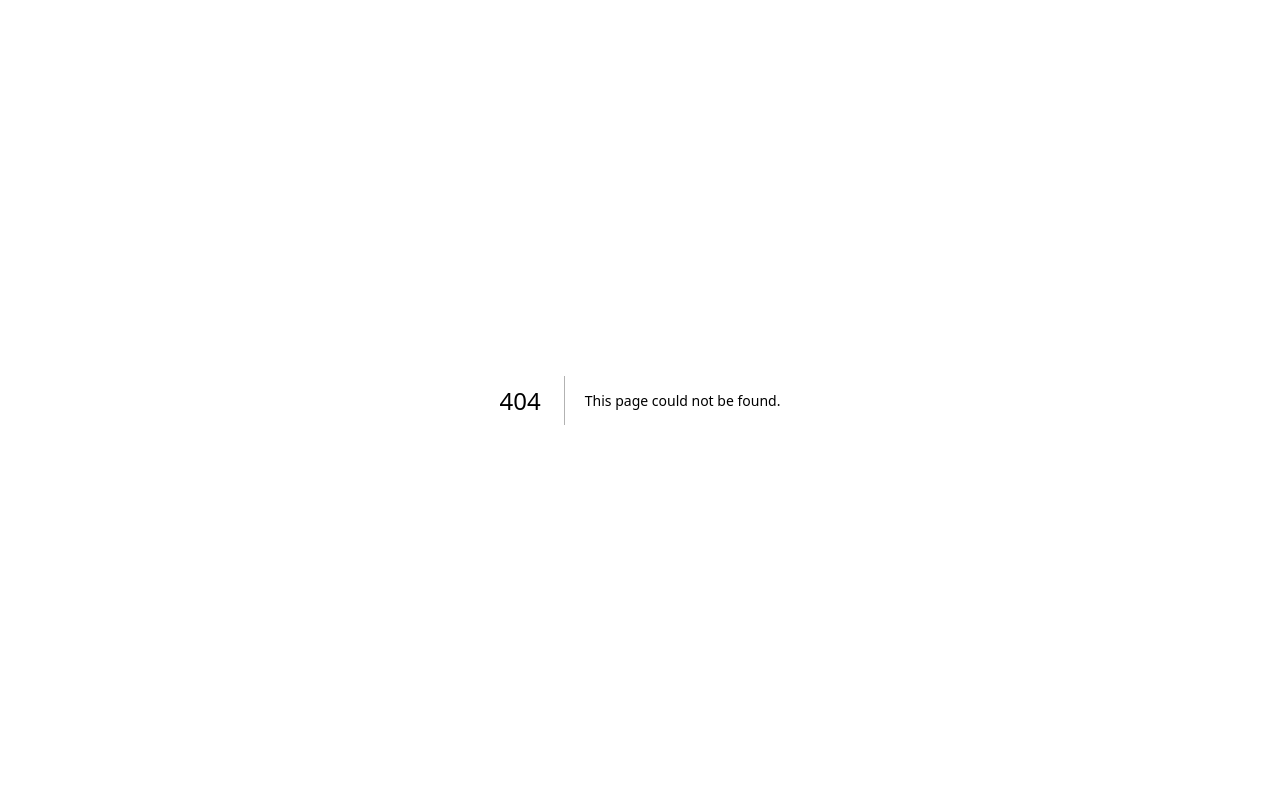
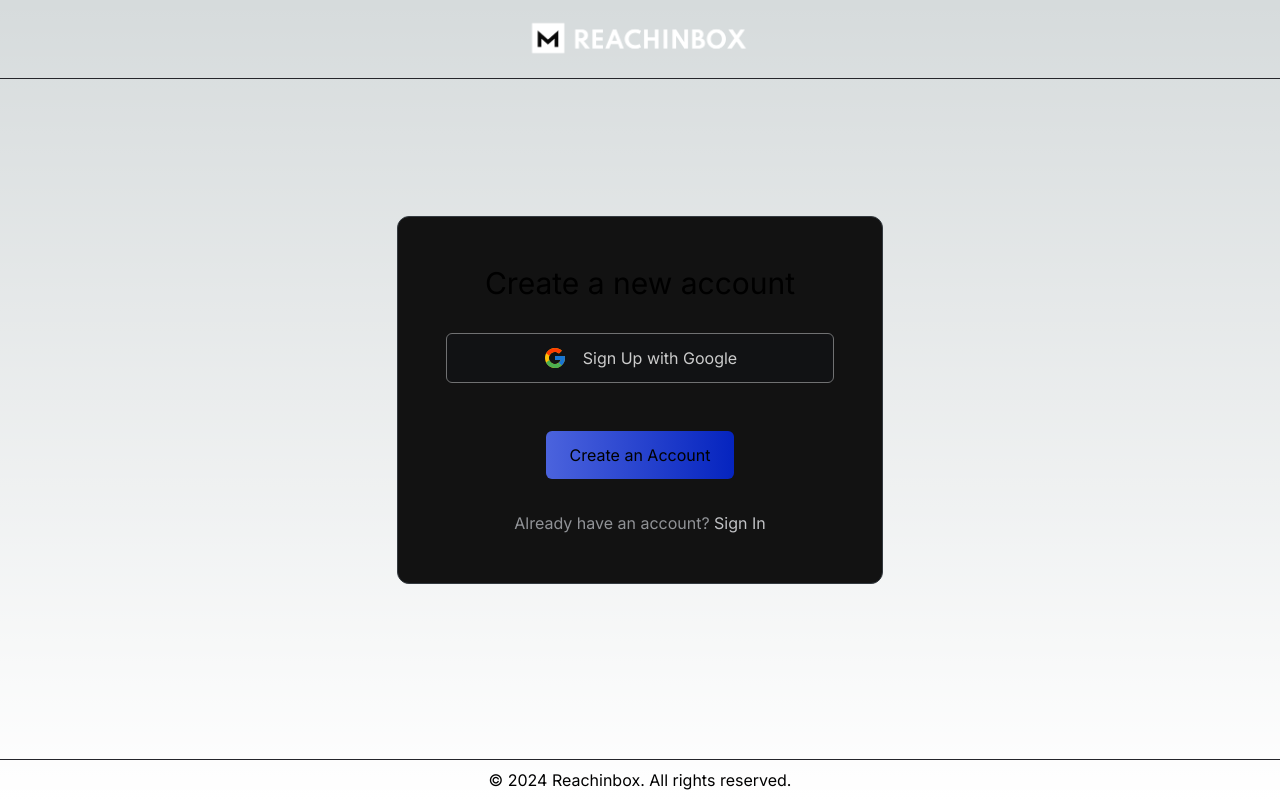
Before and after one commit to vanshajkataria/reachinbox-task, a Next.js app: page /login in a window 1280 px wide. Before the commit this address had no page. Built offline with nearby package versions, Linux system fonts and the light colour scheme.

Commit message:
Login Page Design Completed

```diff
--- /dev/null
+++ b/app/login/page.js
@@ -0,0 +1,61 @@
+import Image from "next/image";
+import React from "react";
+import logo from "@/assets/logo.png";
+
+export default function page() {
+  return (
+    <>
+      <nav className="w-full p-4 flex justify-center items-center border-b border-[#25262B] fixed top-0">
+        <Image src={logo} alt="ReachInbox Logo" width={250} />
+      </nav>
+      <main className="h-screen flex justify-center items-center">
+        <div className="grid grid-cols-1 gap-12 text-center bg-[#121212] p-12 rounded-xl border-[#343A40] border">
+          <div className="grid grid-cols-1 gap-8">
+            <div>
+              <h1 className="text-3xl">Create a new account</h1>
+            </div>
+            <div className="border border-[#707172] flex gap-4 px-24 py-3 rounded-md cursor-pointer bg-[#111214]">
+              <svg
+                xmlns="http://www.w3.org/2000/svg"
+                x="0px"
+                y="0px"
+                width="24"
+                height="24"
+                viewBox="0 0 48 48"
+              >
+                <path
+                  fill="#FFC107"
+                  d="M43.611,20.083H42V20H24v8h11.303c-1.649,4.657-6.08,8-11.303,8c-6.627,0-12-5.373-12-12c0-6.627,5.373-12,12-12c3.059,0,5.842,1.154,7.961,3.039l5.657-5.657C34.046,6.053,29.268,4,24,4C12.955,4,4,12.955,4,24c0,11.045,8.955,20,20,20c11.045,0,20-8.955,20-20C44,22.659,43.862,21.35,43.611,20.083z"
+                ></path>
+                <path
+                  fill="#FF3D00"
+                  d="M6.306,14.691l6.571,4.819C14.655,15.108,18.961,12,24,12c3.059,0,5.842,1.154,7.961,3.039l5.657-5.657C34.046,6.053,29.268,4,24,4C16.318,4,9.656,8.337,6.306,14.691z"
+                ></path>
+                <path
+                  fill="#4CAF50"
+                  d="M24,44c5.166,0,9.86-1.977,13.409-5.192l-6.19-5.238C29.211,35.091,26.715,36,24,36c-5.202,0-9.619-3.317-11.283-7.946l-6.522,5.025C9.505,39.556,16.227,44,24,44z"
+                ></path>
+                <path
+                  fill="#1976D2"
+                  d="M43.611,20.083H42V20H24v8h11.303c-0.792,2.237-2.231,4.166-4.087,5.571c0.001-0.001,0.002-0.001,0.003-0.002l6.19,5.238C36.971,39.205,44,34,44,24C44,22.659,43.862,21.35,43.611,20.083z"
+                ></path>
+              </svg>
+              <span className="text-[#CCCCCC]">Sign Up with Google</span>
+            </div>
+          </div>
+          <div className="grid grid-cols-1 gap-8">
+            <div>
+              <button className="rounded-md bg-gradient-to-r from-[#4B63DD] to-[#0524BF] px-6 py-3">Create an Account</button>
+            </div>
+            <div>
+              <p className="text-[#909296]">Already have an account? <span className="text-[#C1C2C5]">Sign In</span></p>
+            </div>
+          </div>
+        </div>
+      </main>
+      <footer className="w-full p-2 text-center border-t border-[#25262B] fixed bottom-0">
+        <p>&copy; 2024 Reachinbox. All rights reserved.</p>
+      </footer>
+    </>
+  );
+}
```
Also changed, not shown: assets/logo.png (added).
